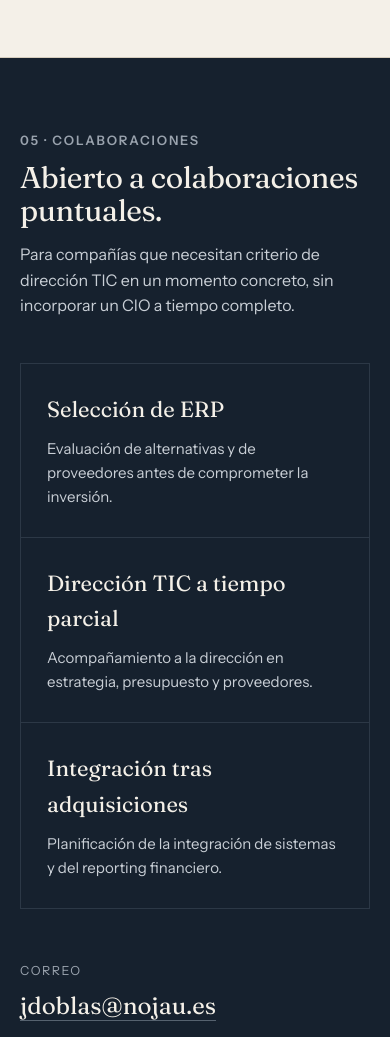
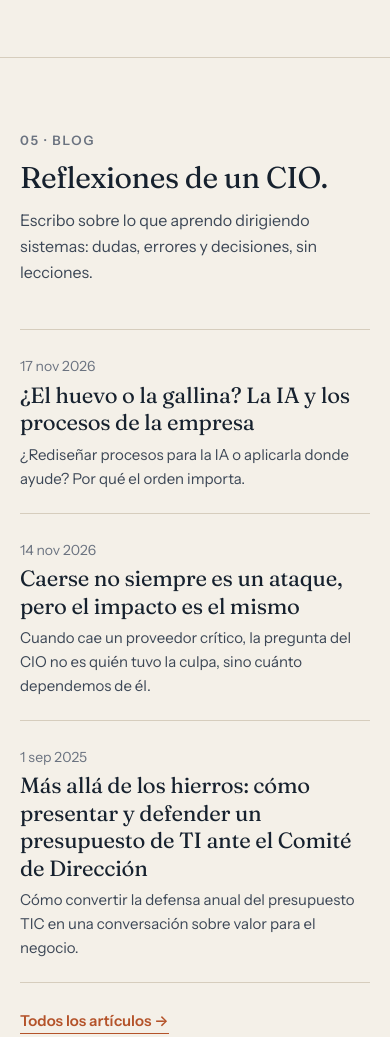
Before and after one commit to icemanja/nojau-web, a plain HTML site: page index.html in a window 390 px wide. Shown: the part 7219-8256 px from the top of the page. Drawn offline with Linux system fonts and the light colour scheme.

Commit message:
Añade sección y enlace al blog en ES y EN
Co-Authored-By: Claude Opus 5.5 <noreply@anthropic.com>
Claude-Session: https://claude.ai/code/session_01QNdgGQYNyh5xWrg9ZqCfng

```diff
--- a/index.html
+++ b/index.html
@@ -19,7 +19,7 @@
 <link rel="preconnect" href="https://fonts.gstatic.com" crossorigin>
 <link href="https://fonts.googleapis.com/css2?family=Fraunces:opsz,wght@9..144,400;9..144,600&family=Instrument+Sans:wght@400;500;600&display=swap" rel="stylesheet">
 <script type="application/ld+json">
-{"@context":"https://schema.org","@type":"Person","name":"Javier Doblas Martín","jobTitle":"CIO · Chief Information Officer","url":"https://www.nojau.es/","email":"mailto:jdoblas@nojau.es","address":{"@type":"PostalAddress","addressLocality":"Zaragoza","addressCountry":"ES"},"sameAs":["https://www.linkedin.com/in/javierdoblas/"],"knowsAbout":["Dirección TIC","ERP JD Edwards","Inteligencia Artificial aplicada","Integración de sistemas","Gobierno TIC"]}
+{"@context":"https://schema.org","@type":"Person","name":"Javier Doblas Martín","jobTitle":"CIO · Chief Information Officer","url":"https://www.nojau.es/","email":"mailto:jdoblas@nojau.es","address":{"@type":"PostalAddress","addressLocality":"Zaragoza","addressCountry":"ES"},"sameAs":["https://www.linkedin.com/in/javierdoblas/","https://jdoblasblog.wordpress.com/"],"knowsAbout":["Dirección TIC","ERP JD Edwards","Inteligencia Artificial aplicada","Integración de sistemas","Gobierno TIC"]}
 </script>
 <style>
 :root{
@@ -94,6 +94,13 @@ h2{font-family:var(--serif);font-weight:400;font-size:clamp(30px,3.6vw,42px);lin
 .edu div{font-size:15px;color:var(--ink-2)}
 .edu b{display:block;color:var(--ink);font-size:16px;margin-bottom:2px}
 /* Colaboraciones */
+.posts{margin-left:296px;border-top:1px solid var(--line)}
+.post{display:grid;grid-template-columns:150px 1fr;gap:28px;padding:22px 0;border-bottom:1px solid var(--line);text-decoration:none}
+.post time{font-size:14px;color:var(--muted);padding-top:3px}
+.post h3{font-family:var(--serif);font-weight:400;font-size:22px;line-height:1.25;letter-spacing:-.01em}
+.post p{font-size:15px;color:var(--ink-2);margin-top:6px}
+.post:hover h3{color:var(--accent)}
+.more{margin-left:296px;margin-top:26px;display:inline-block;font-weight:600;font-size:15px;color:var(--accent);text-decoration:none;border-bottom:1px solid var(--accent)}
 .collab{background:var(--ink);color:var(--paper);border-bottom:0}
 .collab .num{color:#9aa3ae}
 .collab .sec-head p{color:#c9cfd6}
@@ -115,7 +122,8 @@ footer .wrap{display:flex;justify-content:space-between;flex-wrap:wrap;gap:10px}
   .fig:nth-child(2){border-right:0}
   .fig:nth-child(-n+2){border-bottom:1px solid var(--line)}
   .sec-head{grid-template-columns:1fr;gap:10px}
-  .areas,.timeline,.edu,.collab-list,.contact{margin-left:0}
+  .areas,.timeline,.edu,.collab-list,.contact,.posts,.more{margin-left:0}
+  .post{grid-template-columns:1fr;gap:4px}
   .areas,.collab-list{grid-template-columns:1fr 1fr}
   .cases{grid-template-columns:1fr}
   nav > a{display:none}
@@ -140,6 +148,7 @@ footer .wrap{display:flex;justify-content:space-between;flex-wrap:wrap;gap:10px}
       <a href="#hitos">Hitos</a>
       <a href="#experiencia">Experiencia</a>
       <a href="#trayectoria">Trayectoria</a>
+      <a href="#blog">Blog</a>
       <a href="#colaboraciones">Contacto</a>
       <span class="lang"><b>ES</b> <a href="/en/" hreflang="en" lang="en">EN</a></span>
     </nav>
@@ -263,10 +272,28 @@ footer .wrap{display:flex;justify-content:space-between;flex-wrap:wrap;gap:10px}
     </div>
   </section>
 
+  <section class="block" id="blog">
+    <div class="wrap">
+      <div class="sec-head">
+        <div class="num">05 · Blog</div>
+        <div>
+          <h2>Reflexiones de un CIO.</h2>
+          <p>Escribo sobre lo que aprendo dirigiendo sistemas: dudas, errores y decisiones, sin lecciones.</p>
+        </div>
+      </div>
+      <div class="posts">
+        <a class="post" href="https://jdoblasblog.wordpress.com/2026/11/17/el-huevo-o-la-gallina-la-ia-y-los-procesos-de-la-empresa/" rel="noopener"><time datetime="2026-11-17">17 nov 2026</time><div><h3>¿El huevo o la gallina? La IA y los procesos de la empresa</h3><p>¿Rediseñar procesos para la IA o aplicarla donde ayude? Por qué el orden importa.</p></div></a>
+        <a class="post" href="https://jdoblasblog.wordpress.com/2026/11/14/caerse-no-siempre-es-un-ataque-pero-el-impacto-es-el-mismo/" rel="noopener"><time datetime="2026-11-14">14 nov 2026</time><div><h3>Caerse no siempre es un ataque, pero el impacto es el mismo</h3><p>Cuando cae un proveedor crítico, la pregunta del CIO no es quién tuvo la culpa, sino cuánto dependemos de él.</p></div></a>
+        <a class="post" href="https://jdoblasblog.wordpress.com/2025/09/01/mas-alla-de-los-hierros-como-presentar-y-defender-un-presupuesto-de-ti-ante-el-comite-de-direccion/" rel="noopener"><time datetime="2025-09-01">1 sep 2025</time><div><h3>Más allá de los hierros: cómo presentar y defender un presupuesto de TI ante el Comité de Dirección</h3><p>Cómo convertir la defensa anual del presupuesto TIC en una conversación sobre valor para el negocio.</p></div></a>
+      </div>
+      <a class="more" href="https://jdoblasblog.wordpress.com/" rel="noopener">Todos los artículos →</a>
+    </div>
+  </section>
+
   <section class="block collab" id="colaboraciones">
     <div class="wrap">
       <div class="sec-head">
-        <div class="num">05 · Colaboraciones</div>
+        <div class="num">06 · Colaboraciones</div>
         <div>
           <h2>Abierto a colaboraciones puntuales.</h2>
           <p>Para compañías que necesitan criterio de dirección TIC en un momento concreto, sin incorporar un CIO a tiempo completo.</p>
```
Also changed, not shown: en/index.html (+30 -3 lines).
